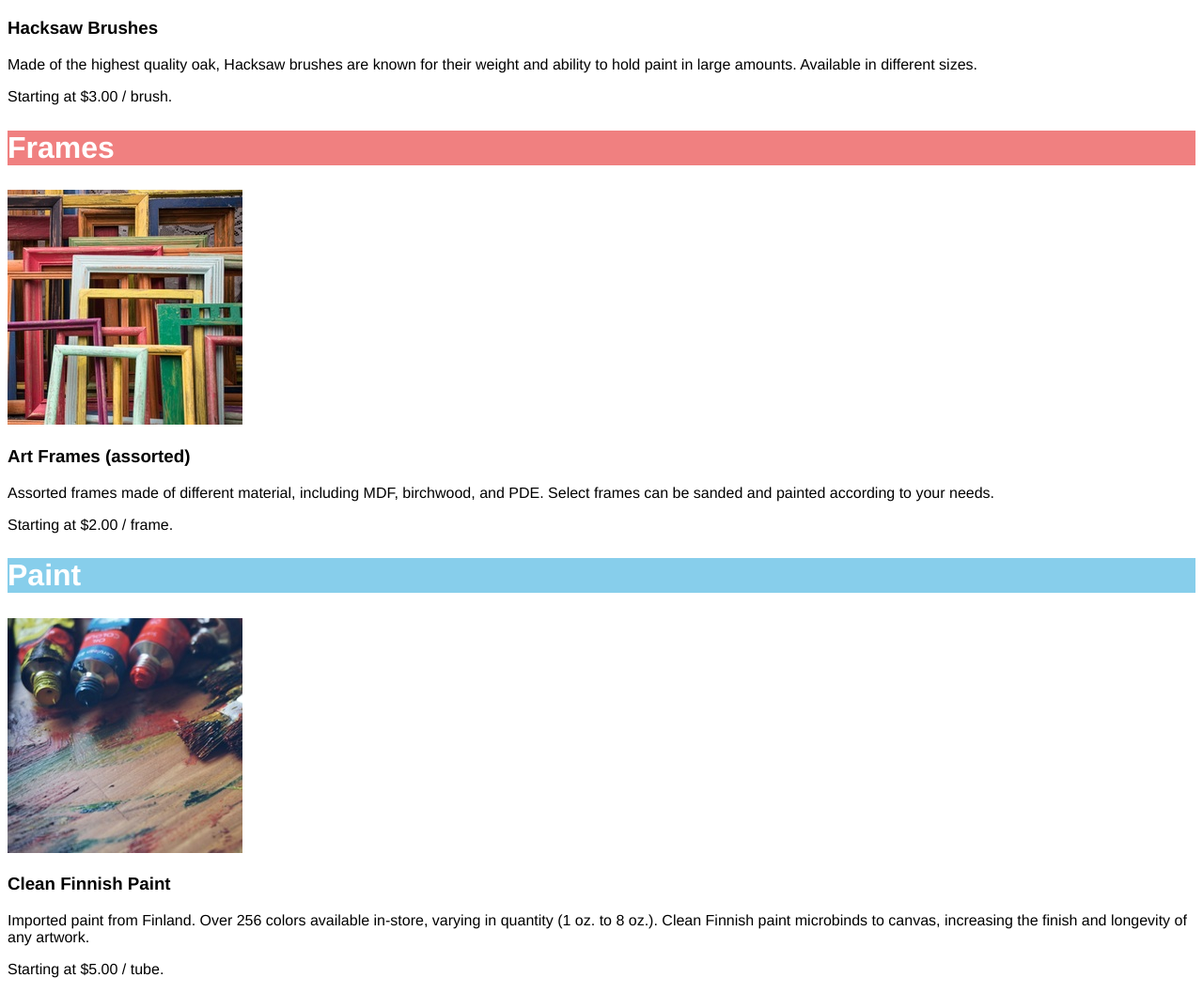
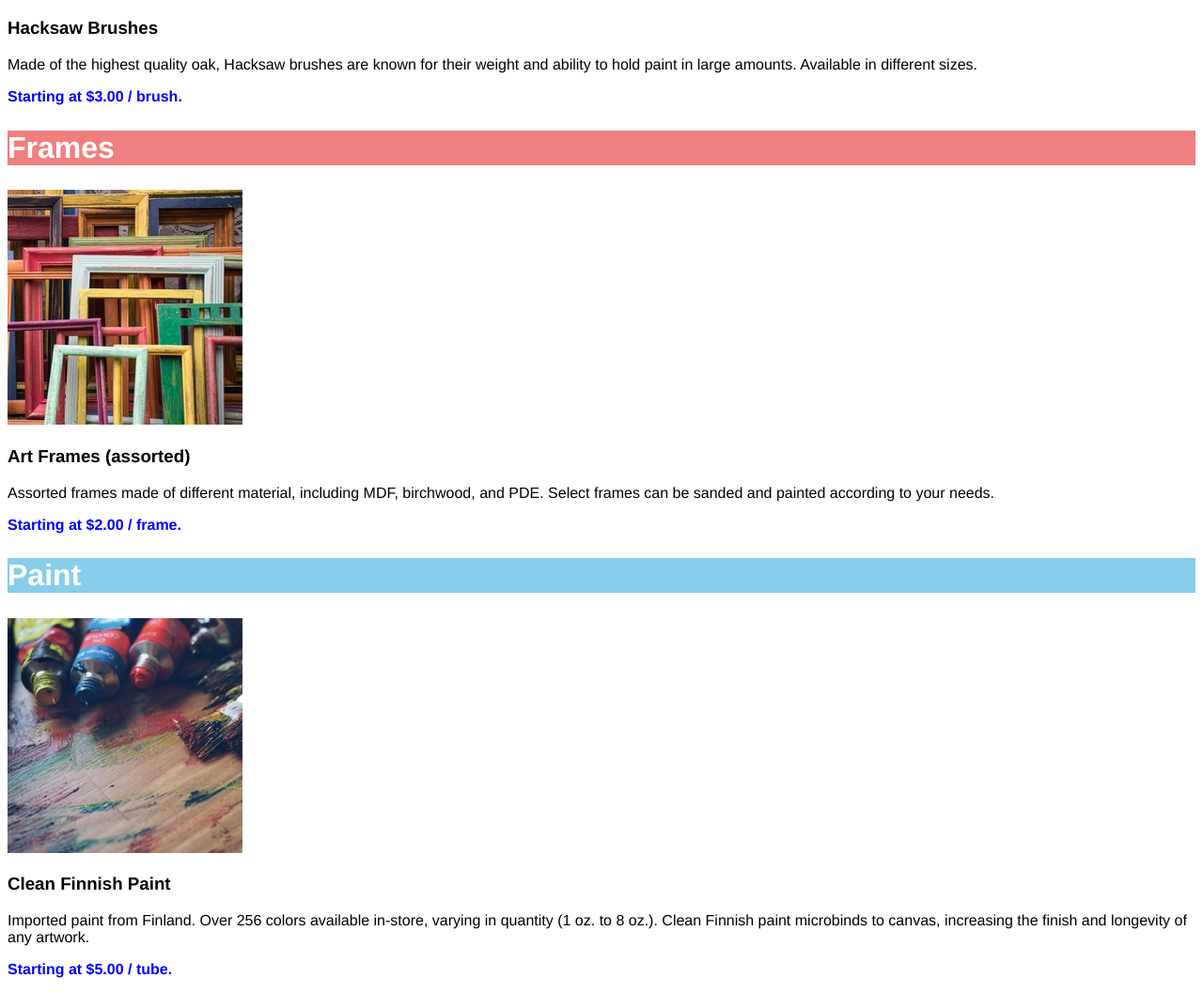
Before and after one commit to ChristianNikodemus/Dasmotos-Arts-and-Crafts, a plain HTML site: page index.html in a window 1280 px wide. Shown: the part 566-1623 px from the top of the page at 94% size. Drawn offline with Linux system fonts and the light colour scheme.

Commit message:
Added styling to highlighted prices

```diff
--- a/index.html
+++ b/index.html
@@ -13,21 +13,21 @@
     <h2 class="header bold" id="green">Brushes</h2>
     <img src="./resources/img/hacksaw.jpeg" alt="Close Up Photo of Brushes"/>
     <h3>Hacksaw Brushes</h3>
-    <p>Made of the highest quality oak, Hacksaw brushes are known for their weight and ability to hold paint in large amounts. Available in different sizes. <div>Starting at $3.00 / brush.</div></p>
+    <p>Made of the highest quality oak, Hacksaw brushes are known for their weight and ability to hold paint in large amounts. Available in different sizes. <div class="highlight bold">Starting at $3.00 / brush.</div></p>
 
     <!-- Frames -->
 
     <h2 class="header bold" id="red">Frames</h2>
     <img src="./resources/img/frames.jpeg" alt="Photo of Colourfull Picture Frames"/>
     <h3>Art Frames (assorted)</h3>
-    <p>Assorted frames made of different material, including MDF, birchwood, and PDE. Select frames can be sanded and painted according to your needs. <div>Starting at $2.00 / frame.</div></p>
+    <p>Assorted frames made of different material, including MDF, birchwood, and PDE. Select frames can be sanded and painted according to your needs. <div class="highlight bold">Starting at $2.00 / frame.</div></p>
 
     <!-- Paint -->
 
     <h2 class="header bold" id="blue">Paint</h2>
     <img src="./resources/img/finnish.jpeg" alt="Close Up Photo of Coloured Paint Tubes"/>
     <h3>Clean Finnish Paint</h3>
-    <p>Imported paint from Finland. Over 256 colors available in-store, varying in quantity (1 oz. to 8 oz.). Clean Finnish paint microbinds to canvas, increasing the finish and longevity of any artwork. <div>Starting at $5.00 / tube.</div></p>
+    <p>Imported paint from Finland. Over 256 colors available in-store, varying in quantity (1 oz. to 8 oz.). Clean Finnish paint microbinds to canvas, increasing the finish and longevity of any artwork. <div class="highlight bold">Starting at $5.00 / tube.</div></p>
 
   </body>
 </html>
--- a/resources/css/style.css
+++ b/resources/css/style.css
@@ -20,6 +20,10 @@ html {
   color: white;
 }
 
+.highlight {
+  color: blue;
+}
+
 #green {
   background-color: mediumspringgreen;
 }
```
